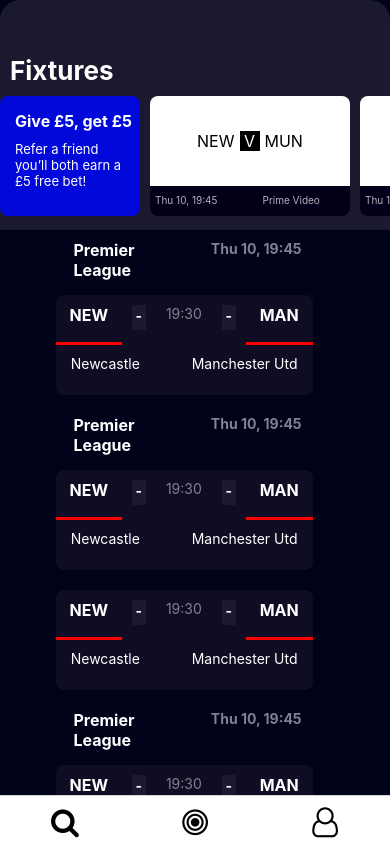
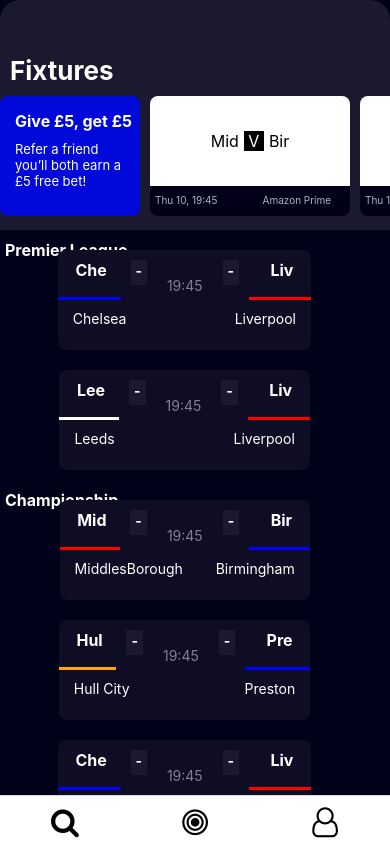
Before and after one commit to AndyMather24/Circl, a React Native app: screen /search in a window 390 px wide. Built offline with nearby package versions, Linux system fonts and the light colour scheme.

Commit message:
pass static data from parent into to populate fixtures

```diff
--- a/src/Components/FixtureCard/FixtureCard.jsx
+++ b/src/Components/FixtureCard/FixtureCard.jsx
@@ -2,27 +2,27 @@
 import { styles } from './FixtureCard.Style';
 
 
-const FixtureCard = ({navigation}) => {
+const FixtureCard = ({navigation, match}) => {
     return (
         <View style={styles.container}>
             <TouchableOpacity style={styles.container} onPress={() => navigation.navigate('login')}>
                 <View style={styles.topSection}>
                     <Text style={[styles.topSectionText]}>
-                        NEW
+                        {match.home.substring(0,3)}
                     </Text>
                     <Text style={[styles.topSectionText, styles.versusBox]}>
                         V
                     </Text>
                     <Text style={[styles.topSectionText]}>
-                        MUN
+                    {match.away.substring(0,3)}
                     </Text>
                 </View>
                 <View style={styles.lowerBanner}>
                     <Text style={[styles.lowerText, styles.alignLeft]}>
-                        Thu 10, 19:45
+                      {match.kickOff}
                     </Text>
                     <Text style={[styles.lowerText, styles.alignRight]}>
-                        Prime Video
+                    { match.broadcaster}
                     </Text>
                 </View>
             </TouchableOpacity>
@@ -32,4 +32,5 @@
 }
 
 
+
 export default FixtureCard;
--- a/src/Components/FixtureList/FixtureList.jsx
+++ b/src/Components/FixtureList/FixtureList.jsx
@@ -1,26 +1,18 @@
 
-import { ScrollView, StyleSheet } from "react-native";
-import { TouchableOpacity } from "react-native";
+import { View, StyleSheet } from "react-native";
 import FixturePanel from "../FixturePanel/FixturePanel";
-import SubHeader from "../SubHeader/SubHeader"
 
-
-const FixtureList = ({navigation}) => {
+const FixtureList = ({navigation, matches}) => {
     return (
-        <ScrollView contentContainerStyle={styles.container} >
-            <SubHeader >
-            </SubHeader>
-            <FixturePanel navigation={navigation}></FixturePanel>
-            <SubHeader>
-            </SubHeader>
-            <FixturePanel></FixturePanel>
-            <FixturePanel></FixturePanel>
-            <SubHeader>
-            </SubHeader>
-            <FixturePanel></FixturePanel>
-            <FixturePanel></FixturePanel>
-        </ScrollView>
-
+        <View style={styles.container}>
+            {
+                matches.map((match, i) => {
+                    return (
+                        <FixturePanel key={i} navigation={navigation} match={match}/>
+                    )
+                })
+            }
+        </View>
     )
 }
 
--- a/src/Components/FixturePanel/FixturePanel.jsx
+++ b/src/Components/FixturePanel/FixturePanel.jsx
@@ -1,30 +1,30 @@
 import { View, Text, TouchableOpacity} from 'react-native';
 import { styles } from '../FixturePanel/FixturePanel.Style';
 
-const FixturePanel = ({navigation}) => {
+const FixturePanel = ({navigation, match}) => {
     return (
             <View >
                 <TouchableOpacity style={styles.container} onPress={() => navigation.navigate('login')}>
                     <View style={styles.topSection}>
-                    <View style={styles.detailWrapper}>
-                        <Text style={styles.fixtureDetail}> NEW </Text>
+                    <View style={[styles.detailWrapper, {borderBottomColor : match.homeColour} ]}>
+                        <Text style={styles.fixtureDetail}>  {match.home.substring(0,3)} </Text>
                     </View>
                         <Text style={styles.scoreBox}>
                             -
                         </Text>
                         <Text style={styles.time}>
-                            19:30
+                            {match.kickOff.substring(7,13)}
                         </Text>
                         <Text style={styles.scoreBox}>
                             -
                         </Text>
-                    <View style={styles.detailWrapper}>
-                        <Text style={styles.fixtureDetail}> MAN </Text>
+                    <View style={[styles.detailWrapper, {borderBottomColor : match.awayColour} ]}>
+                        <Text style={styles.fixtureDetail}>   {match.away.substring(0,3)}  </Text>
                     </View>
                     </View>
                     <View style={styles.middleSection}>
-                        <Text style={[styles.teamName, styles.homeTeam]}>Newcastle</Text>
-                        <Text  style={[styles.teamName, styles.awayTeam]} >Manchester Utd</Text>
+                        <Text style={[styles.teamName, styles.homeTeam]}>{match.home}</Text>
+                        <Text  style={[styles.teamName, styles.awayTeam]} >{match.away}</Text>
                     </View>
                 </TouchableOpacity>
             </View>
--- a/src/Components/SubHeader/SubHeader.jsx
+++ b/src/Components/SubHeader/SubHeader.jsx
@@ -1,14 +1,14 @@
 import { Text, View } from "react-native";
 import { styles } from "./SubHeader.Style";
 
-const SubHeader = () => {
+const SubHeader = ({league, date}) => {
     return (
         <View style={styles.container}>
             <Text style={styles.subHeader}>
-             Premier League
+            {league}
             </Text>
-            <Text style={styles.dateHeader} >
-            Thu 10, 19:45
+            <Text style={styles.dateHeader}>
+            {date}
             </Text>
         </View >
     );
--- a/src/Components/TopPanel/TopPanel.jsx
+++ b/src/Components/TopPanel/TopPanel.jsx
@@ -1,18 +1,22 @@
-import { View, Text, ScrollView } from 'react-native'
+import { View, Text, ScrollView} from 'react-native'
 import PromoCard from '../PromoCard/PromoCard';
 import { styles } from './TopPanel.Style'
 import FixtureCard from '../FixtureCard/FixtureCard';
 
-const TopPanel = ({navigation}) => {
+const TopPanel = ({navigation, matches}) => {
         return (
+
             <View style={styles.top}>
                 <Text style={[styles.header]}>Fixtures</Text>
                 <ScrollView horizontal style={styles.flexRow}>
                     <PromoCard></PromoCard>
-                <FixtureCard  navigation={navigation}></FixtureCard>
-                <FixtureCard></FixtureCard>
-                <FixtureCard></FixtureCard>
-                <FixtureCard></FixtureCard>
+                  {
+                    matches.map((match, i) => {
+                        return (
+                             <FixtureCard key={i}  navigation={navigation} match={match}></FixtureCard>
+                    )
+                     })
+                    }
                 </ScrollView>
             </View>
         )
@@ -20,4 +24,5 @@
 
 
 
+
 export default TopPanel;
--- a/src/Screens/SearchScreen.jsx
+++ b/src/Screens/SearchScreen.jsx
@@ -1,17 +1,120 @@
 import React from 'react';
-import { View, StyleSheet } from 'react-native';
+import { View, StyleSheet, ScrollView } from 'react-native';
 import FixtureList from '../Components/FixtureList/FixtureList';
+import SubHeader from '../Components/SubHeader/SubHeader';
 import TopPanel from '../Components/TopPanel/TopPanel';
 
+
+const FixturesOverview = [
+    {
+        league: "Premier League",
+        matches:[
+            {
+                home: "Chelsea",
+                homeColour: "blue",
+                away: "Liverpool",
+                awayColour: "red",
+                kickOff: "Thu 10, 19:45",
+                broadcaster: "Sky Sports"
+            },
+            {
+                home: "Leeds",
+                homeColour: "white",
+                away: "Liverpool",
+                awayColour: "red",
+                kickOff: "Thu 10, 19:45",
+                broadcaster: "Amazon Prime"
+            }
+        ],
+
+    }, {
+        league: "Championship",
+        matches:[
+            {
+                home: "MiddlesBorough",
+                homeColour: "red",
+                away: "Birmingham",
+                awayColour: "blue",
+                kickOff: "Thu 10, 19:45",
+                broadcaster: "Amazon Prime"
+            },
+            {
+                home: "Hull City",
+                homeColour: "orange",
+                away: "Preston",
+                awayColour: "blue",
+                kickOff: "Thu 10, 19:45",
+                broadcaster: "Sky Sports"
+            },
+            {
+                home: "Chelsea",
+                homeColour: "blue",
+                away: "Liverpool",
+                awayColour: "red",
+                kickOff: "Thu 10, 19:45",
+                broadcaster: "Sky Sports"
+            },
+            {
+                home: "Leeds",
+                homeColor: "white",
+                away: "Liverpool",
+                awayColour: "red",
+                kickOff: "Thu 10, 19:45",
+                broadcaster: "Amazon Prime"
+            }
+        ]
+    },
+
+]
+
+const UpcomingFixtures = [
+        {
+            home: "MiddlesBorough",
+            homeColour: "red",
+            away: "Birmingham",
+            awayColour: "blue",
+            kickOff: "Thu 10, 19:45",
+            broadcaster: "Amazon Prime"
+        },
+        {
+            home: "Hull City",
+            homeColour: "orange",
+            away: "Preston",
+            awayColour: "blue",
+            kickOff: "Thu 10, 19:45",
+            broadcaster: "Sky Sports"
+        },
+        {
+            home: "Leeds",
+            homeColour: "white",
+            away: "Liverpool",
+            awayColour: "red",
+            kickOff: "Thu 10, 19:45",
+            broadcaster: "Amazon Prime"
+        }
+    ]
 const SearchScreen = ({navigation}) => {
+
     return (
         <View style={styles.container}>
-            <TopPanel navigation={navigation}></TopPanel>
-            <FixtureList navigation={navigation}></FixtureList>
+            <TopPanel navigation={navigation} matches={UpcomingFixtures}></TopPanel>
+            <ScrollView contentContainerStyle={styles.container}>
+            {
+                    FixturesOverview.map((fixture, i) => {
+                        return ([
+                            <SubHeader league={fixture.league}/>,
+                            <FixtureList key={i} navigation={navigation} matches={fixture.matches}/>
+                        ])
+                    })
+                }
+            </ScrollView>
+
+
         </View>
     )
 
 }
+
 
 const styles = StyleSheet.create({
     container: {
```
Lines whose indentation alone changed are shown as unchanged.
